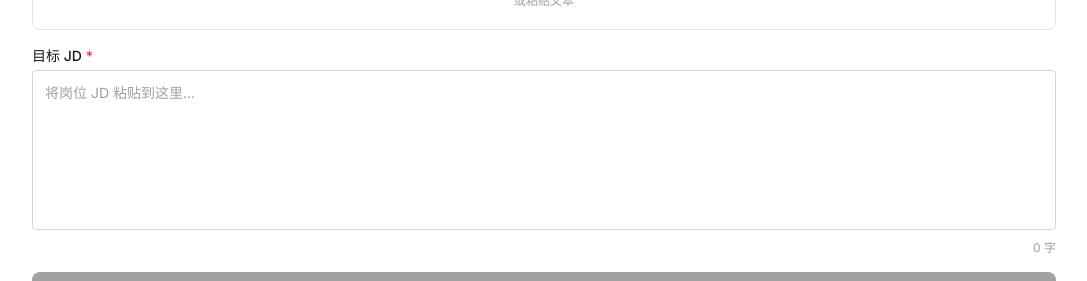
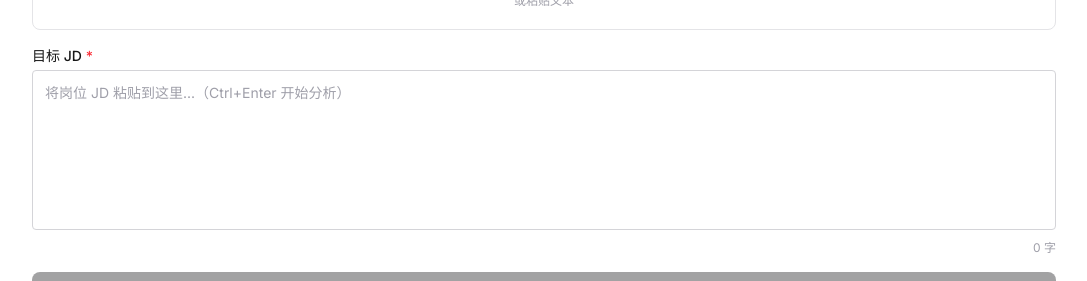
Before and after one commit to grinxx/offerhelper-web, a Next.js app: page /analyze in a window 1280 px wide. Shown: the part 288-569 px from the top of the page, without its empty margins (96-1183 px from the left). Built offline with nearby package versions, Linux system fonts and the light colour scheme; no server answers.

Commit message:
feat: Ctrl+Enter shortcut in JdInput to trigger analysis

```diff
--- a/app/analyze/page.tsx
+++ b/app/analyze/page.tsx
@@ -177,7 +177,7 @@ function AnalyzePageInner() {
           </div>
         )}
         <ResumeUploader onTextReady={setResumeText} />
-        <JdInput value={jdText} onChange={setJdText} />
+        <JdInput value={jdText} onChange={setJdText} onSubmit={resumeText ? handleAnalyze : undefined} />
         <AnalyzeButton
           loading={loading}
           disabled={!resumeText || !jdText}
--- a/components/JdInput.tsx
+++ b/components/JdInput.tsx
@@ -6,9 +6,10 @@ const STORAGE_KEY = 'offerhelper_jd_text'
 interface Props {
   value: string
   onChange: (v: string) => void
+  onSubmit?: () => void
 }
 
-export default function JdInput({ value, onChange }: Props) {
+export default function JdInput({ value, onChange, onSubmit }: Props) {
   const [cachedJd, setCachedJd] = useState<string | null>(null)
 
   useEffect(() => {
@@ -55,9 +56,15 @@ export default function JdInput({ value, onChange }: Props) {
       )}
       <textarea
         className="w-full border border-zinc-300 dark:border-zinc-700 bg-white dark:bg-zinc-900 text-zinc-900 dark:text-zinc-100 rounded p-3 text-sm h-40 resize-none placeholder:text-zinc-400 dark:placeholder:text-zinc-500 focus:outline-none focus:ring-2 focus:ring-zinc-400 dark:focus:ring-zinc-600"
-        placeholder="将岗位 JD 粘贴到这里..."
+        placeholder="将岗位 JD 粘贴到这里...（Ctrl+Enter 开始分析）"
         value={value}
         onChange={e => handleChange(e.target.value)}
+        onKeyDown={e => {
+          if ((e.ctrlKey || e.metaKey) && e.key === 'Enter' && onSubmit && value.trim()) {
+            e.preventDefault()
+            onSubmit()
+          }
+        }}
       />
       <p className="text-xs text-zinc-400 dark:text-zinc-500 mt-1 text-right">{value.length} 字</p>
     </div>
```
